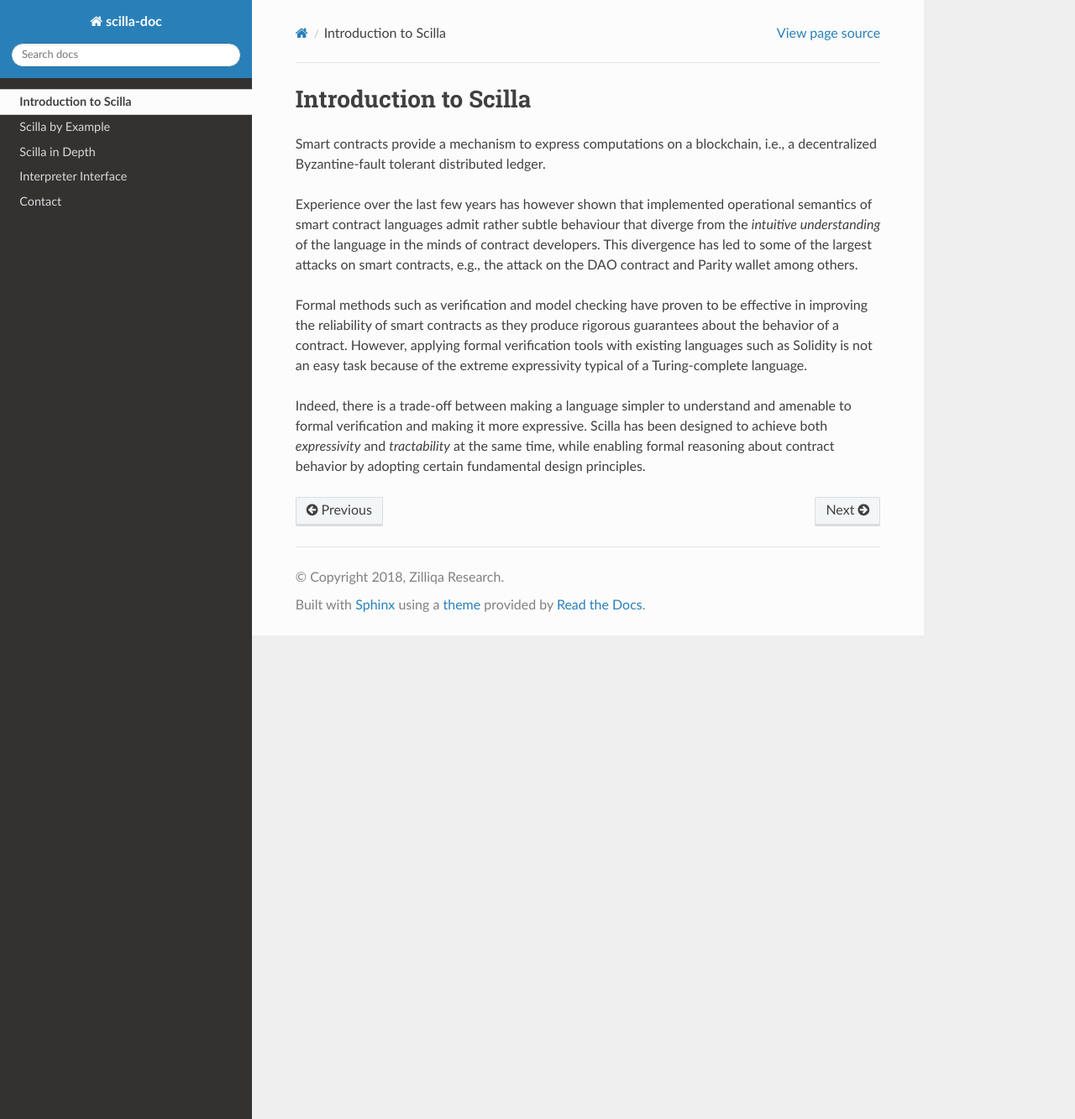
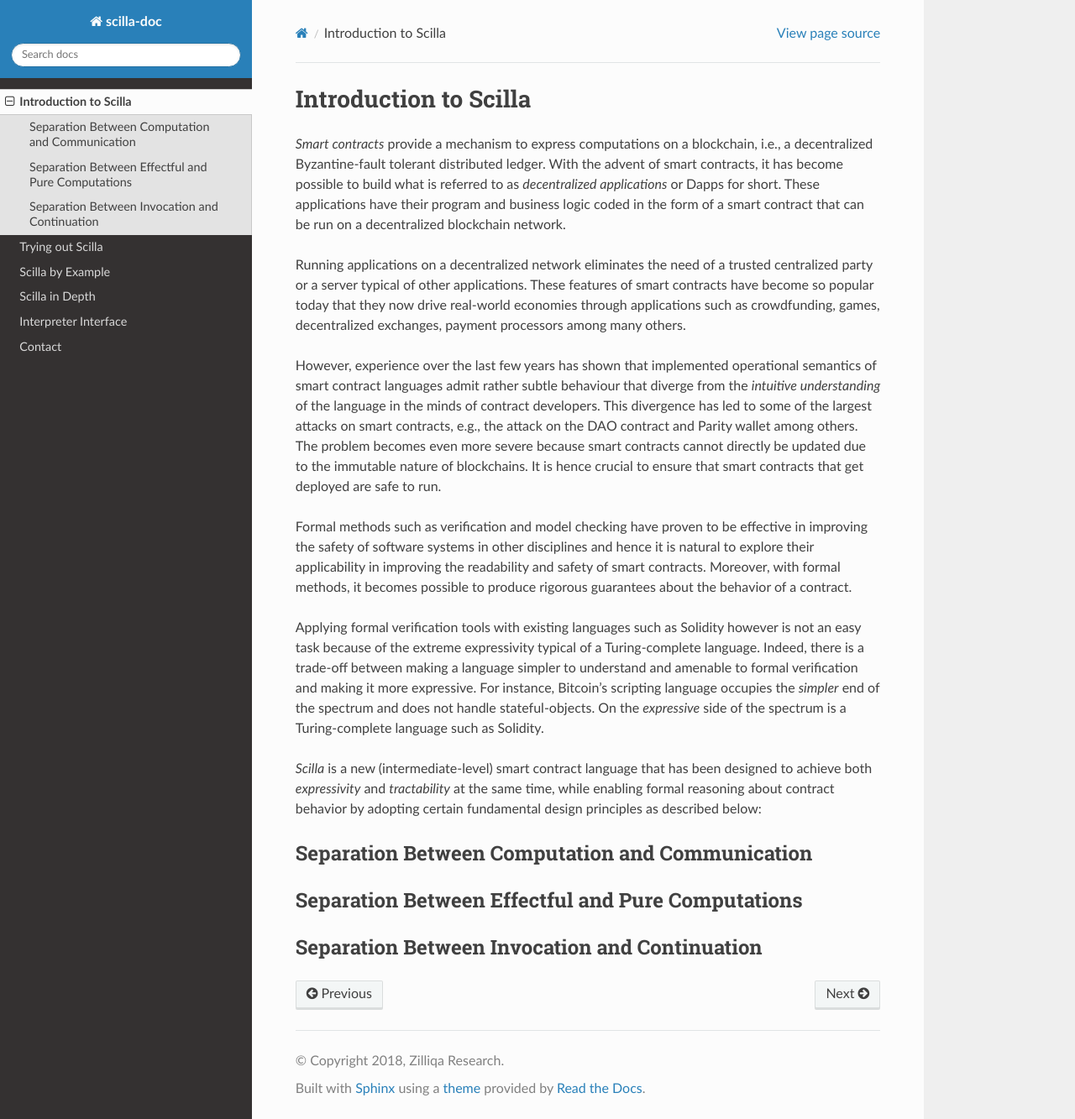
Before and after one commit to Zilliqa/scilla-docs, a Sphinx documentation site: the page built from docs/source/intro.rst, in a window 1280 px wide and 1333 px high. Shown: the whole window at 84% size. Built offline with Sphinx 7.4.7 and the Read the Docs theme 2.0.0, drawn with Linux system fonts in a browser that asks for light colours.

Commit message:
Added new files

```diff
--- a/docs/source/index.rst
+++ b/docs/source/index.rst
@@ -23,6 +23,7 @@ Contents
    :maxdepth: 3
 
    intro
+   scilla-trial
    scilla-by-example
    scilla-in-depth
    interface
--- a/docs/source/intro.rst
+++ b/docs/source/intro.rst
@@ -1,24 +1,60 @@
 Introduction to Scilla
 =======================
 
-Smart contracts provide a mechanism to express computations on a blockchain,
-i.e., a decentralized Byzantine-fault tolerant distributed ledger.
+`Smart contracts` provide a mechanism to express computations on a blockchain,
+i.e., a decentralized Byzantine-fault tolerant distributed ledger. With the
+advent of smart contracts, it has become possible to build what is referred to
+as `decentralized applications` or Dapps for short. These applications have
+their program and business logic coded in the form of a smart contract that can
+be run on a decentralized blockchain network.
 
-Experience over the last few years has however shown that implemented
+Running applications on a decentralized network eliminates the need of a
+trusted centralized party or a server typical of other applications. These
+features of smart contracts have become so popular today that they now drive
+real-world economies through applications such as crowdfunding, games,
+decentralized exchanges, payment processors among many others.
+
+
+However, experience over the last few years has shown that implemented
 operational semantics of smart contract languages admit rather subtle behaviour
-that diverge from the `intuitive understanding` of the language in the minds
-of contract developers. This divergence has led to some of the largest attacks
-on smart contracts, e.g., the attack on the DAO contract and Parity wallet
-among others.
+that diverge from the `intuitive understanding` of the language in the minds of
+contract developers. This divergence has led to some of the largest attacks on
+smart contracts, e.g., the attack on the DAO contract and Parity wallet among
+others. The problem becomes even more severe because smart contracts cannot
+directly be updated due to the immutable nature of blockchains. It is hence
+crucial to ensure that smart contracts that get deployed are safe to run.
+
 
 Formal methods such as verification and model checking have proven to be
-effective in improving the reliability of smart contracts as they produce
-rigorous guarantees about the behavior of a contract. However, applying formal
-verification tools with existing languages such as Solidity is not an easy
-task because of the extreme expressivity typical of a Turing-complete language.
+effective in improving the safety of software systems in other disciplines and
+hence it is natural to explore their applicability in improving the readability
+and safety of smart contracts. Moreover, with formal methods, it becomes
+possible to produce rigorous guarantees about the behavior of a contract.
 
-Indeed, there is a trade-off between making a language simpler to understand
-and amenable to formal verification and making it more expressive. Scilla has
-been designed to achieve both `expressivity` and `tractability` at the same
-time, while enabling formal reasoning about contract behavior by adopting
-certain fundamental design principles.
+
+Applying formal verification tools with existing languages such as Solidity
+however is not an easy task because of the extreme expressivity typical of a
+Turing-complete language. Indeed, there is a trade-off between making a
+language simpler to understand and amenable to formal verification and making
+it more expressive. For instance, Bitcoin's scripting language occupies the
+`simpler` end of the spectrum and does not handle stateful-objects. On the
+`expressive` side of the spectrum is a Turing-complete language such as
+Solidity.
+
+`Scilla` is a new (intermediate-level) smart contract language that  has been
+designed to achieve both `expressivity` and `tractability` at the same time,
+while enabling formal reasoning about contract behavior by adopting certain
+fundamental design principles as described below:
+
+Separation Between Computation and Communication
+################################################
+
+
+
+Separation Between Effectful and Pure Computations
+##################################################
+
+
+
+Separation Between Invocation and Continuation
+##################################################
--- /dev/null
+++ b/docs/source/scilla-trial.rst
@@ -0,0 +1,2 @@
+Trying out Scilla
+=================
```
